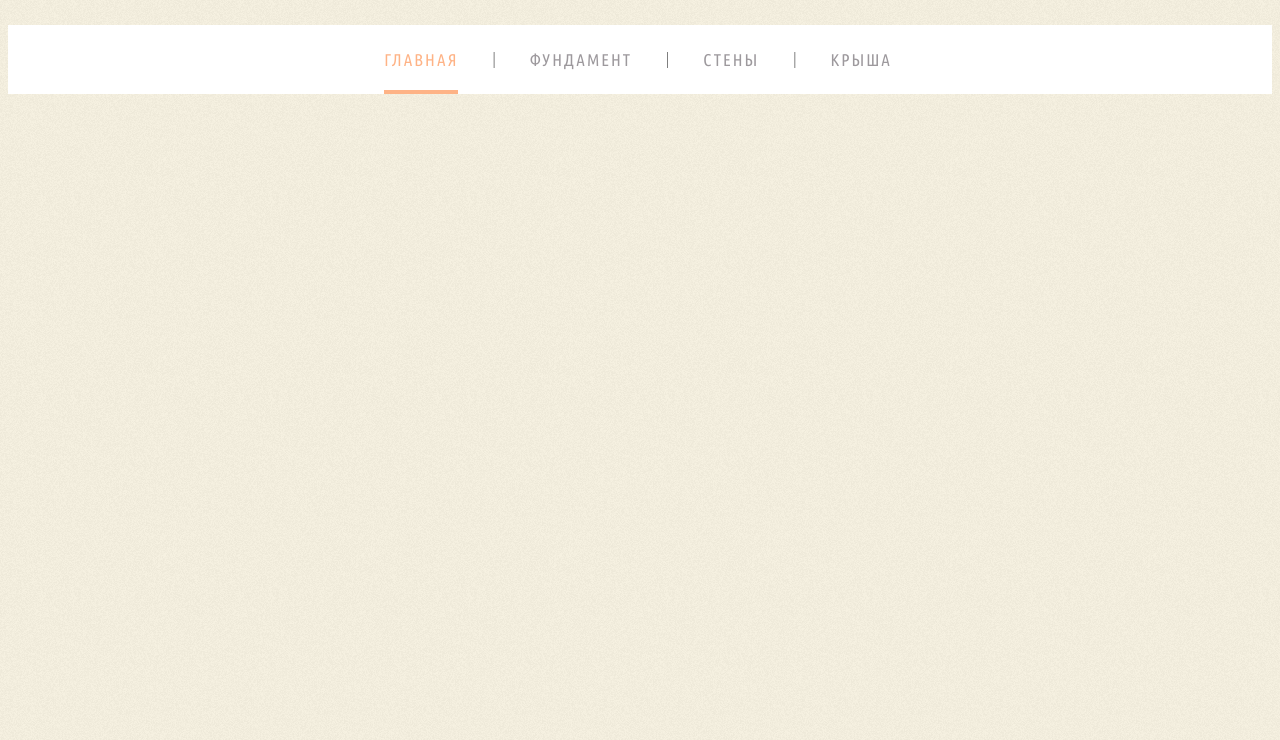
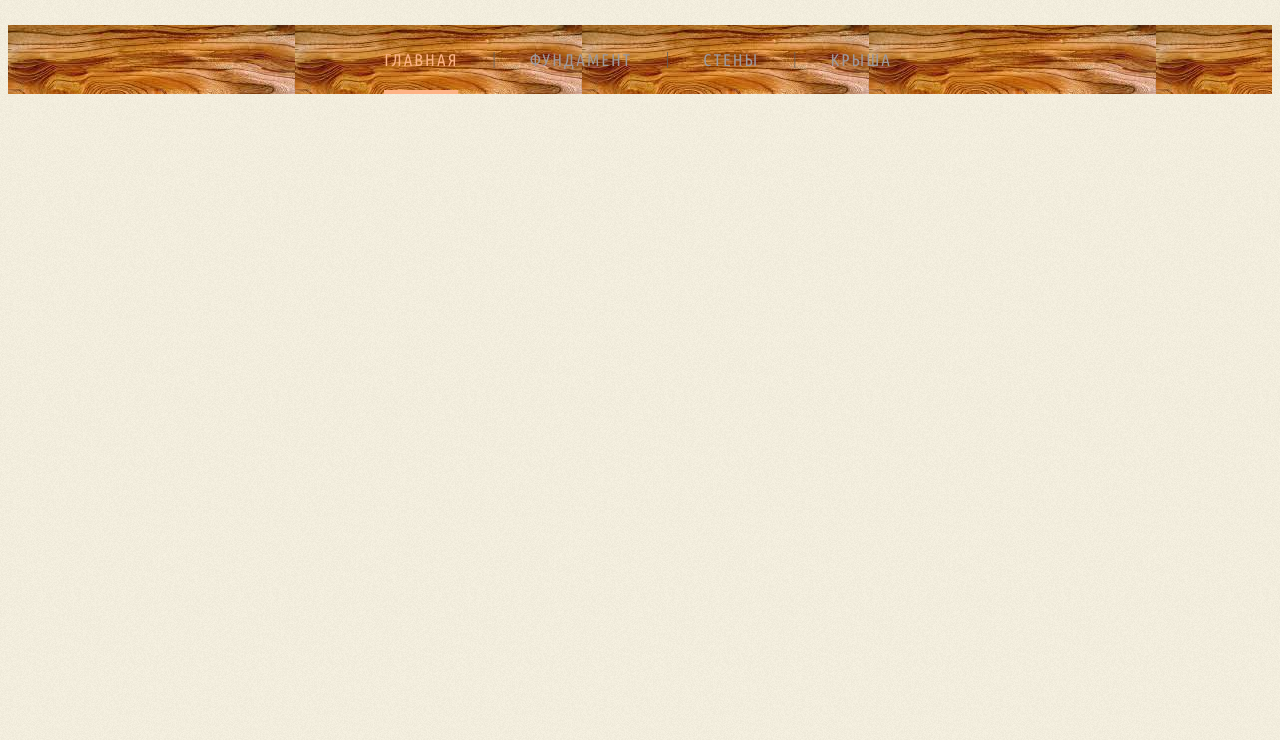
Before and after one commit to tchkk/house, a plain HTML site: page index.htm in a window 1280 px wide. Shown: the part 60-800 px from the top of the page. Drawn offline with Linux system fonts and the light colour scheme.

Commit message:
Update build.css

```diff
--- a/build.css
+++ b/build.css
@@ -4,7 +4,7 @@
   margin: 40px 0 5px;
   padding: 25px 0 5px;
   text-align: center;
-  background: white;
+  background: url(Images/mn.jpg);
 }
 .menu-main li {display: inline-block;}
 .menu-main li:after {
```
